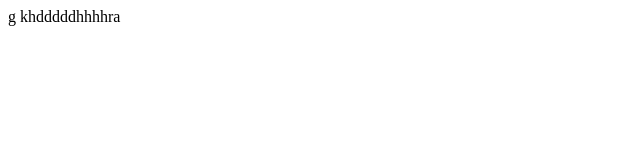
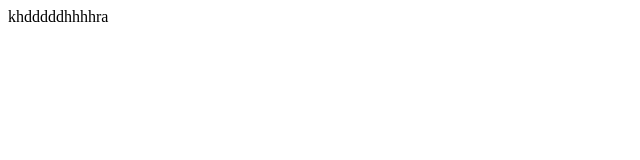
Before and after one commit to ItsZeus1/NEWONE, a plain HTML site: page index.html in a window 1280 px wide. Shown: the full height of the page, 0-640 px from the left. Drawn offline with Linux system fonts and the light colour scheme.

Commit message:
VirtualRepos: update index.html

```diff
--- a/index.html
+++ b/index.html
@@ -10,7 +10,7 @@
     <!--BODY SECTION HERE !!!!-->
         <body>
 
-            <div>g
+            <div>
                 <a>khdddddhhhhra</a>
             </div>
         </body>
```
